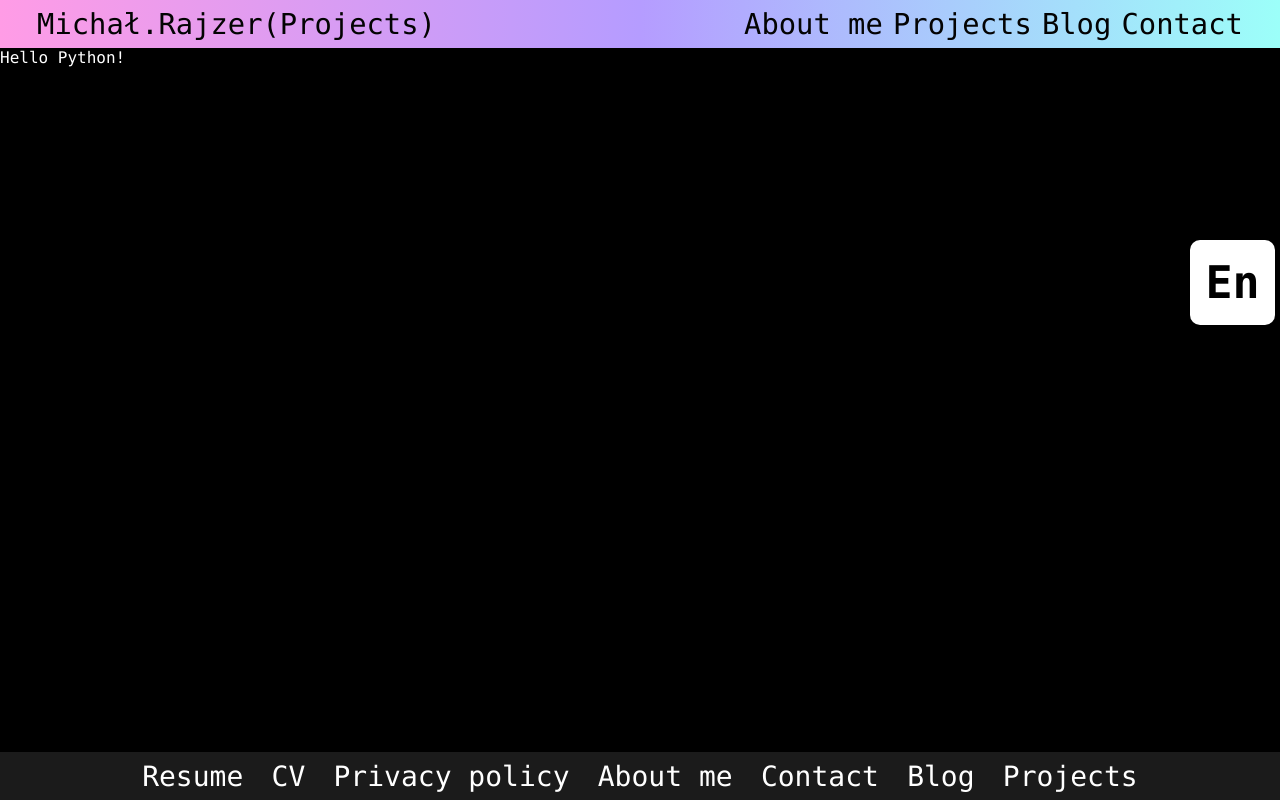
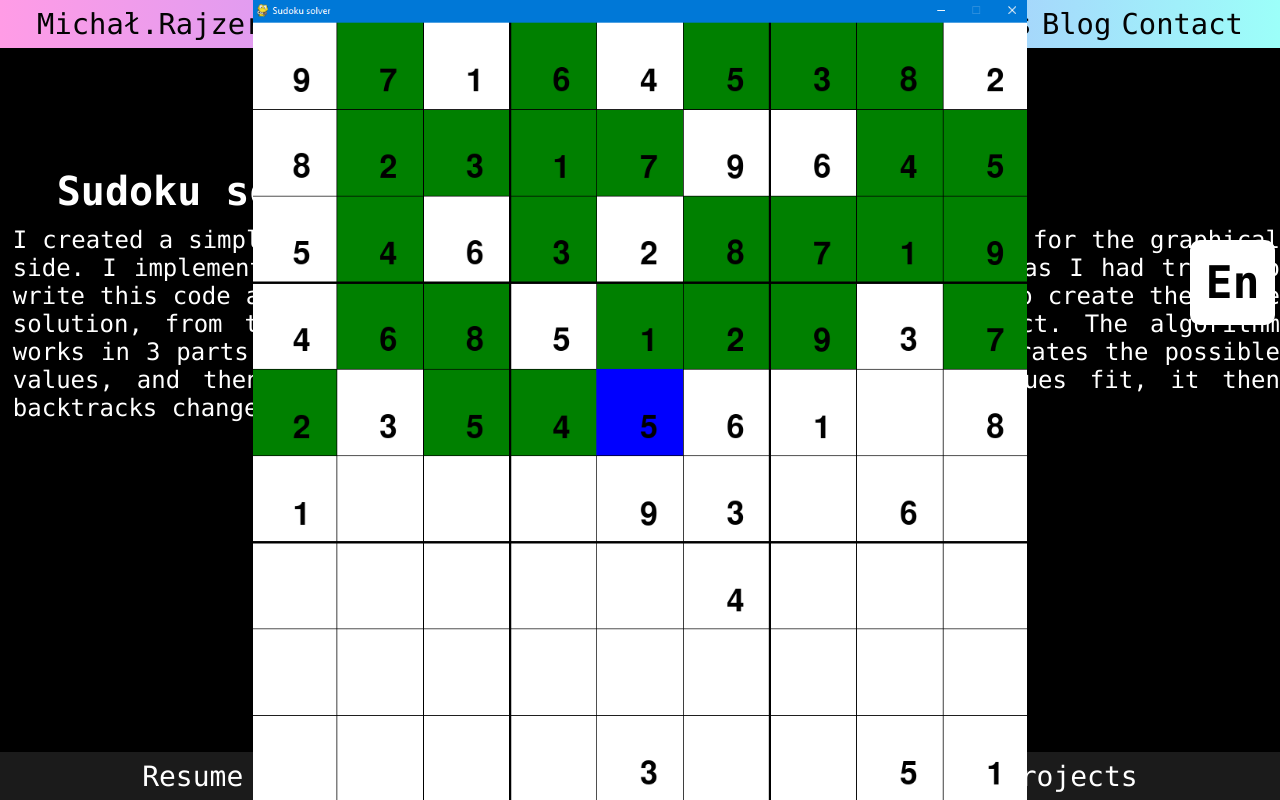
Before and after one commit to lrajzer/Personal-Site-Next, a Next.js app in the folder personal-site/: page /projects/python in a window 1280 px wide. Built offline with nearby package versions, Linux system fonts and the light colour scheme; what react-google-recaptcha-v3 would draw is missing.

Commit message:
Added first python project

```diff
--- a/personal-site/pages/projects/python.js
+++ b/personal-site/pages/projects/python.js
@@ -1,5 +1,43 @@
 import Layout from "../../components/Layout";
+import Image from "next/image";
+import styles from "../../styles/Projects.module.css";
 
 export default function Python() {
-  return <Layout>Hello Python!</Layout>;
+  return (
+    <Layout>
+      <h1 className={styles.projectsTitle}>My Python Projects</h1>
+      <ul className={styles.projectList}>
+        <li style={{ marginTop: "5vh", marginBottom: "5vh" }}>
+          <h3 className={styles.projectsHeading}>Sudoku solver</h3>
+          <div className={styles.projectDetails}>
+            <div className={styles.projectImgWrapper}>
+              <Image
+                src={"/imgs/solver.png"}
+                layout="fill"
+                objectFit="contain"
+              />
+            </div>
+            <p
+              className={styles.projectDescription}
+              style={{
+                textAlign: "justify",
+                marginLeft: "1vw",
+                width: "calc(100% - 1vw)",
+              }}
+            >
+              I created a simple sudoku solver in Python 3 using the Pygame
+              library for the graphical side. I implemented the recursive
+              backtracking algorithm on my own, as I had tried to write this
+              code as quickly as I could, and it took me about an hour to create
+              the whole solution, from the algorithm design to the finished
+              working product. The algorithm works in 3 parts. First it finds
+              the next cell to fill, then it generates the possible values, and
+              then it checks the values. In the event that no values fit, it
+              then backtracks change the previous values.
+            </p>
+          </div>
+        </li>
+      </ul>
+    </Layout>
+  );
 }
```
